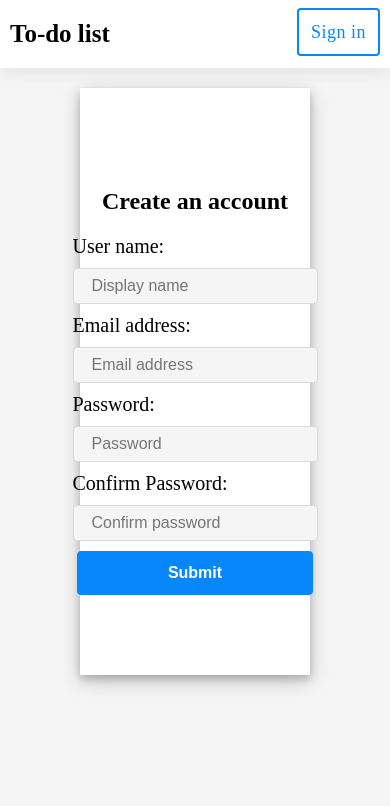
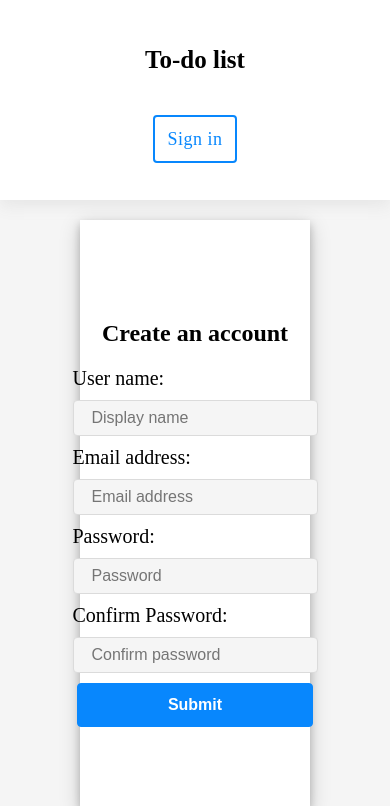
Before and after one commit to calvinpete/To-do-list-app, a Python web app: template templates/UI/signup.html in a window 390 px wide. Shown: the top 806 px of the page. Run offline with Jinja, Linux system fonts and the light colour scheme; the template is opened without the code that fills it, so the values that code supplies are empty.

Commit message:
[Delivers #160514571] add page responsiveness

```diff
--- a/static/styles/main.css
+++ b/static/styles/main.css
@@ -44,3 +44,12 @@ body {
     color: #FFFFFF;
     background-color: #0887fd;
 }
+
+/* Mobile phones, 600px and down */
+@media only screen and (max-width: 600px) {
+    .header {
+        flex-direction: column;
+        align-items: center;
+        line-height: 80px;
+    }
+}
```
